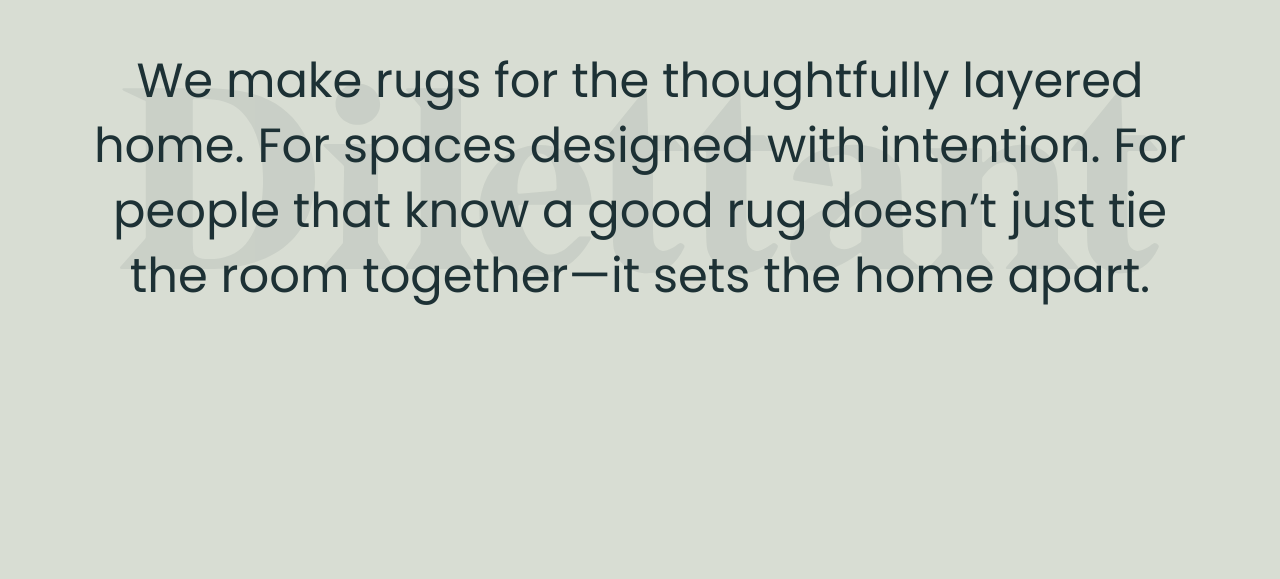
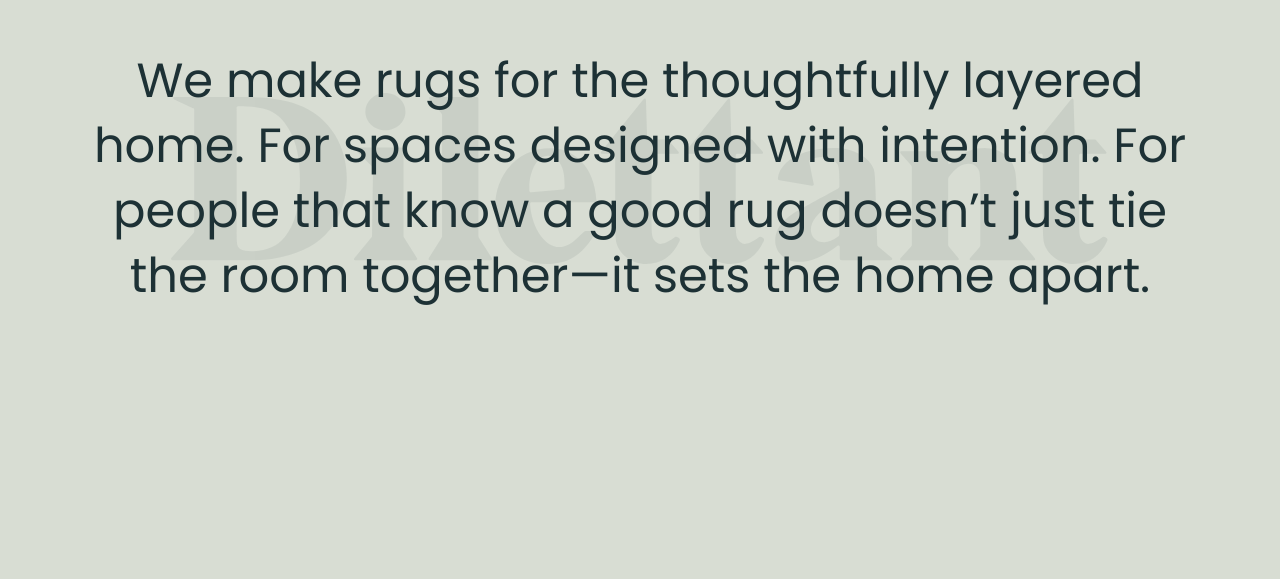
Before and after one commit to nikitasarejko/dilettant, a plain HTML site: page index.html in a window 1280 px wide. Shown: the part 221-800 px from the top of the page. Drawn offline with nearby package versions, Linux system fonts and the light colour scheme; files whose address does not match are found by name.

Commit message:
changed size of svg to 92vw

```diff
--- a/css/main.css
+++ b/css/main.css
@@ -22,6 +22,7 @@ svg.logo-large {
     transform: translateY(-50%);
     padding: 120px;
     opacity: 1;
+    width: 92vw;
 }
 
 img.logo-small {
```
